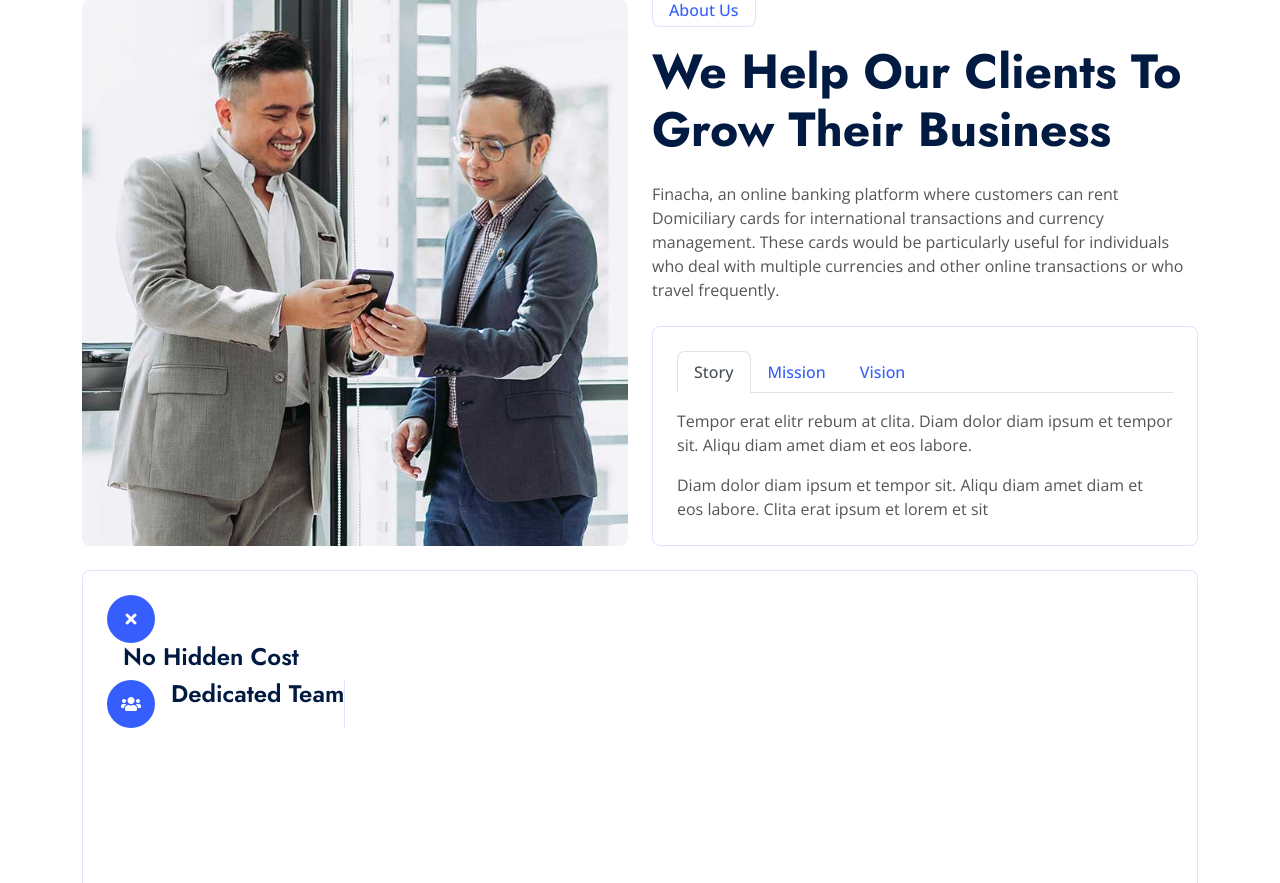
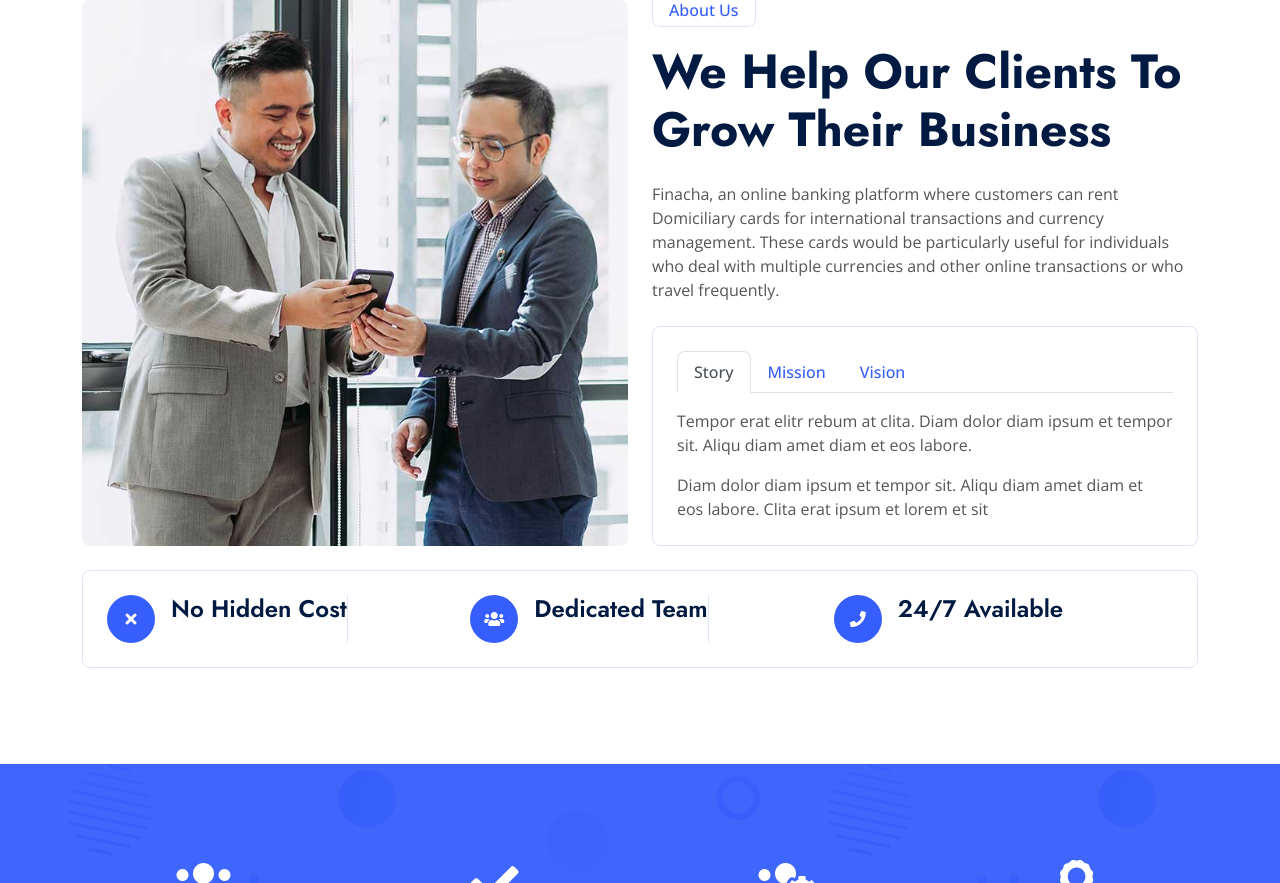
Before and after one commit to Team-Incredible/Finacha-Backend, a Django app: page / in a window 1280 px wide. Shown: the part 823-1706 px from the top of the page. Run offline with Django 4.2, Linux system fonts and the light colour scheme; some libraries are stand-ins or nearby versions.

Commit message:
Update home.html

```diff
--- a/templates/home.html
+++ b/templates/home.html
@@ -184,8 +184,8 @@
                 <div class="row g-4">
                     <div class="col-lg-4 wow fadeIn" data-wow-delay="0.1s" style="visibility: visible; animation-delay: 0.1s; animation-name: fadeIn;">
                         <div class="h-100">
-                            <div class="flex-shrink-0 btn-lg-square rounded-circle bg-primary">
-
+                            <div class="d-flex">
+                                <div class="flex-shrink-0 btn-lg-square rounded-circle bg-primary">
                                     <i class="fa fa-times text-white"></i>
                                 </div>
                                 <div class="ps-3">
```
